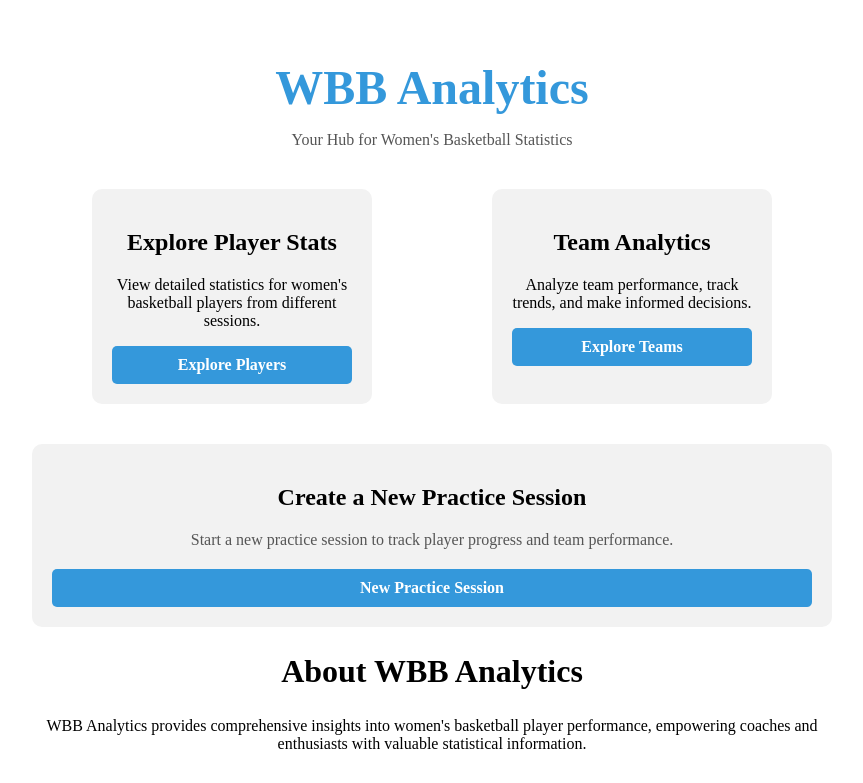
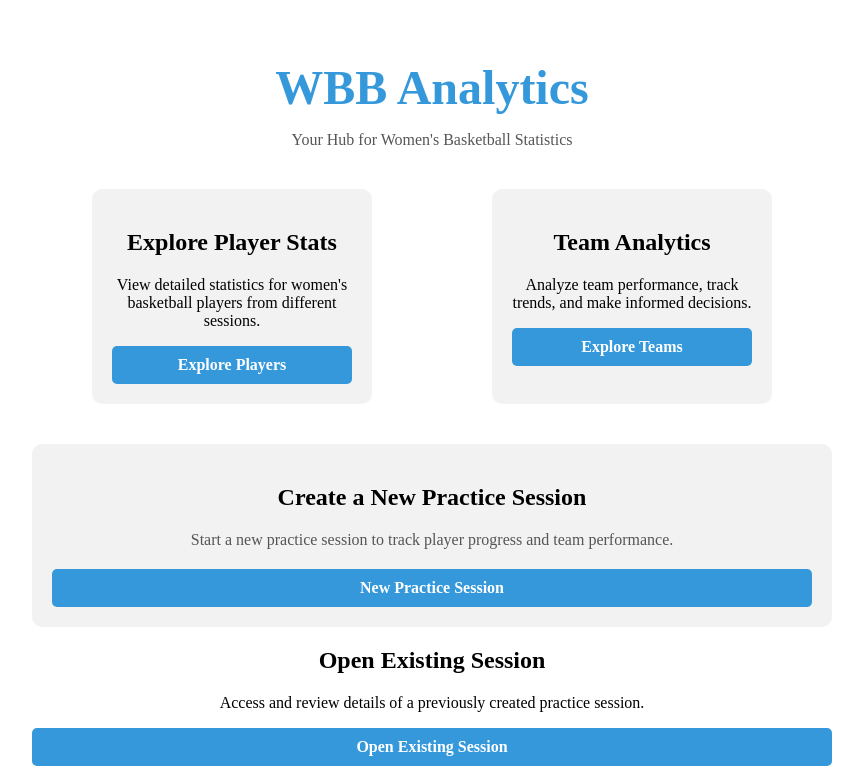
Before and after one commit to tntechcsc/wbb-analytics, a React (Create React App) app in the folder wbb-analytics/: page / in a window 1280 px wide. Shown: the top 783 px of the page, without its empty margins (208-1071 px from the left). Built offline with nearby package versions, Linux system fonts and the light colour scheme.

Commit message:
Added Open existing session to homepage

```diff
--- a/wbb-analytics/src/pages/Home/HomePage.js
+++ b/wbb-analytics/src/pages/Home/HomePage.js
@@ -38,6 +38,14 @@ const HomePage = () => {
         </Link>
       </section>
 
+      <section className="open-session">
+        <h2>Open Existing Session</h2>
+        <p>Access and review details of a previously created practice session.</p>
+        <Link to="/opensession" className="explore-link">
+          Open Existing Session
+        </Link>
+      </section>
+
       <section className="about">
         <h2>About WBB Analytics</h2>
         <p>
```
